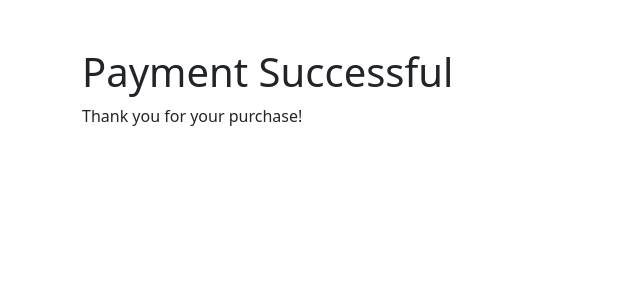
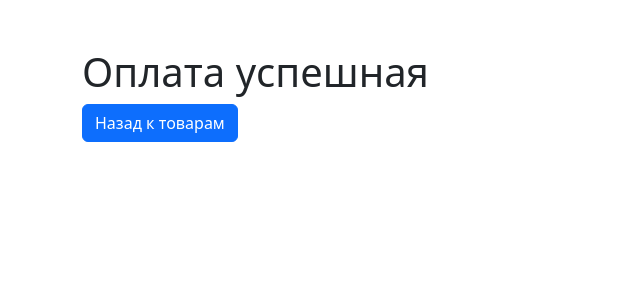
Before and after one commit to Kairos623/test_strip_api, a Django app: page /success/ in a window 1280 px wide. Shown: the top 300 px of the page, without its empty margins (0-640 px from the left). Run offline with Django 5.2, Linux system fonts and the light colour scheme.

Commit message:
Update success.html

```diff
--- a/app/StripeAPI/templates/StripeAPI/success.html
+++ b/app/StripeAPI/templates/StripeAPI/success.html
@@ -7,8 +7,8 @@
 </head>
 <body>
     <div class="container mt-5">
-        <h1>Payment Successful</h1>
-        <p>Thank you for your purchase!</p>
+        <h1>Оплата успешная</h1>
+        <a href="{% url 'item_list' %}" class="btn btn-primary">Назад к товарам</a>
     </div>
 </body>
 </html>
```
